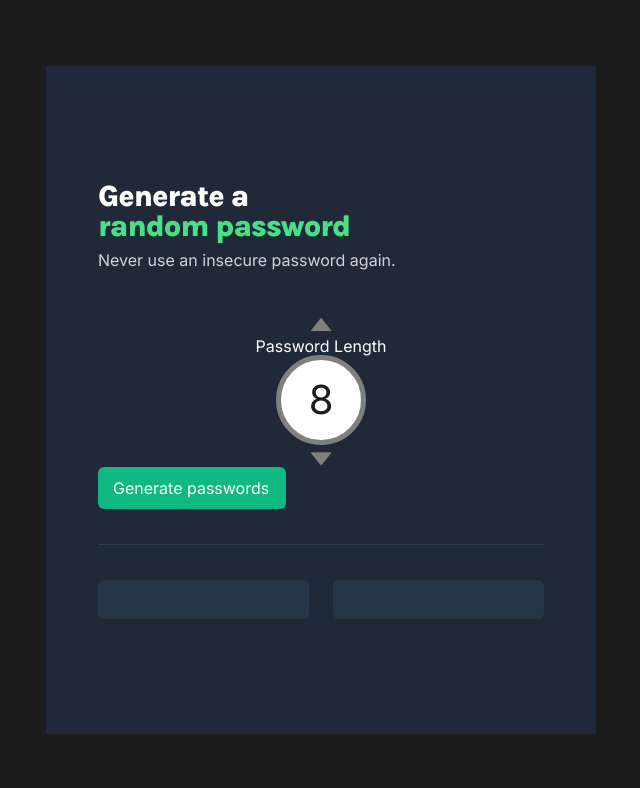
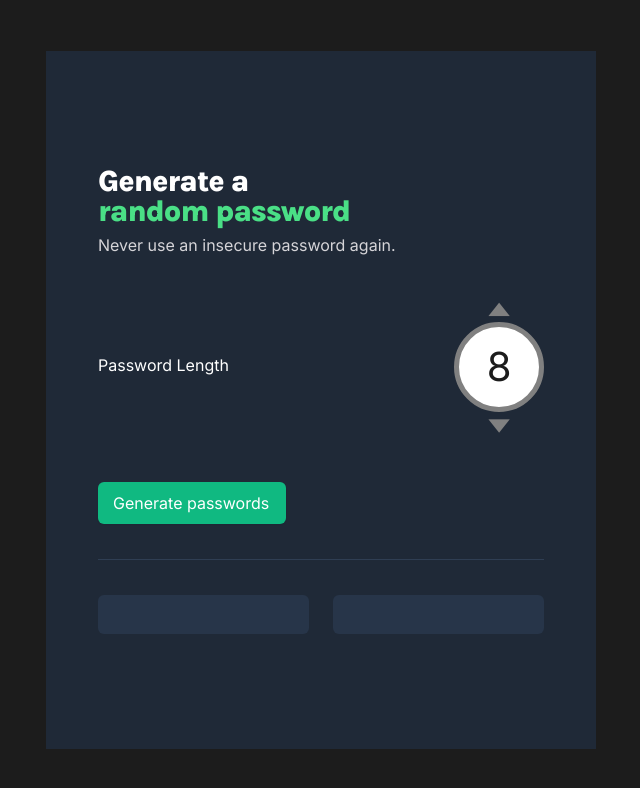
Before and after one commit to urvishp13/Password-Generator, a plain HTML site: page index.html in a window 1280 px wide. Shown: the whole page, without its empty margins (319-959 px from the left). Drawn offline with nearby package versions, Linux system fonts and the light colour scheme.

Commit message:
fixed ui/html for password length

```diff
--- a/index.css
+++ b/index.css
@@ -43,13 +43,21 @@ h1 {
 }
 
 /* ----------- PASSWORD LENGTH ---------- */
+.pswd-length-container {
+    text-align: center;
+    display: flex;
+    justify-content: space-between;
+    align-items: center;
+    margin-top: -3em;
+
+}
+
 .pswd-length-number {
     display: flex;
     justify-content: center;
     align-items: center;
     background: #FFF;
     color: #1C1C1C;
-    margin: 0 auto;
     width: 5rem;
     height: 5rem;
     border-radius: 50%;
@@ -69,27 +77,6 @@ h1 {
 
 .arrowhead.down {
     margin-top: .1em;
-}
-
-.pswd-length {
-    text-align: center;
-}
-
-.pswd-length-container {
-    margin: -3em;
-}
-
-/* ------- Removing stepup and stepdown arrows that come with number input -------- */
-/* Chrome, Safari, Edge, Opera */
-input::-webkit-outer-spin-button,
-input::-webkit-inner-spin-button {
-  -webkit-appearance: none;
-  margin: 0;
-}
-
-/* Firefox */
-input[type=number] {
-  -moz-appearance: textfield;
 }
 
 #generate-passwords-btn {
@@ -137,3 +124,7 @@ hr {
     line-height: 32px;
     color: #55F991;
 }
+
+.border-white {
+    border: 2px solid whitesmoke;
+}
--- a/index.html
+++ b/index.html
@@ -19,10 +19,11 @@
         </header>
 
         <div class="password-characteristics">
-            <div class="pswd-length">
-                <div class="pswd-length-container">
+            <div class="pswd-length pswd-length-container">
+                <p>Password Length</p>
+                <div class="pswd-length-ui">
                     <div class="arrowhead up">&#129169;</div>
-                    <span>Password Length</span><div id="pswd-length-number" class="pswd-length-number">8</div>
+                    <div id="pswd-length-number" class="pswd-length-number">8</div>
                     <div class="arrowhead down">&#129171;</div>
                 </div>
             </div>
```
